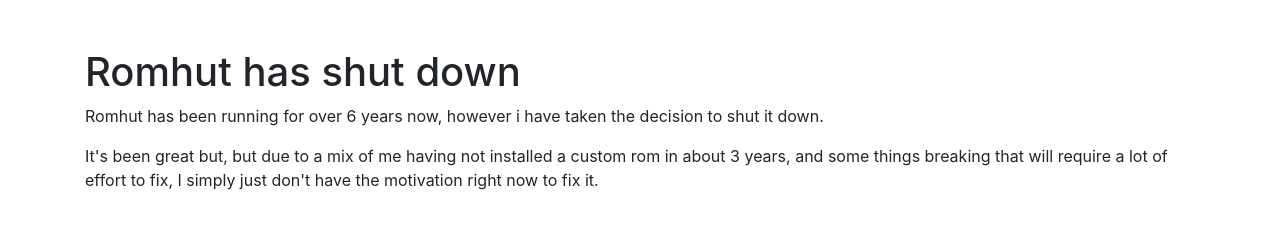
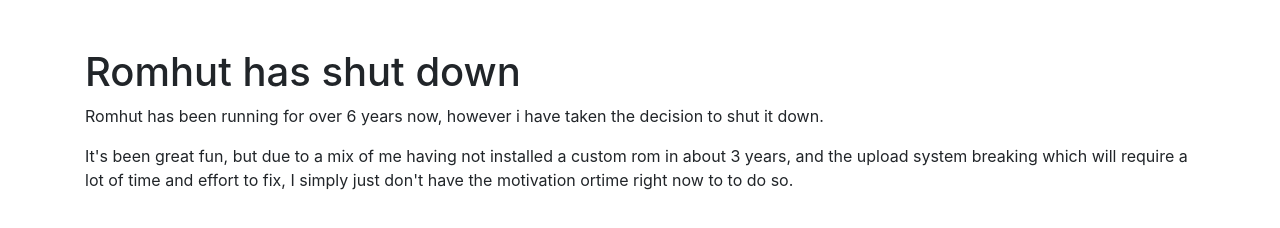
Before and after one commit to romhut/romhut.com, a plain HTML site: page index.html in a window 1280 px wide. Drawn offline with nearby package versions, Linux system fonts and the light colour scheme.

Commit message:
Update index.html

```diff
--- a/index.html
+++ b/index.html
@@ -17,7 +17,7 @@
     <main role="main" class="container">
       <h1 class="mt-5">Romhut has shut down</h1>
       <p>Romhut has been running for over 6 years now, however i have taken the decision to shut it down.</p>
-      <p>It's been great but, but due to a mix of me having not installed a custom rom in about 3 years, and some things breaking that will require a lot of effort to fix, I simply just don't have the motivation right now to fix it.</p>
+      <p>It's been great fun, but due to a mix of me having not installed a custom rom in about 3 years, and the upload system breaking which will require a lot of time and effort to fix, I simply just don't have the motivation ortime right now to to do so.</p>
     </main>
   </body>
 </html>
```
